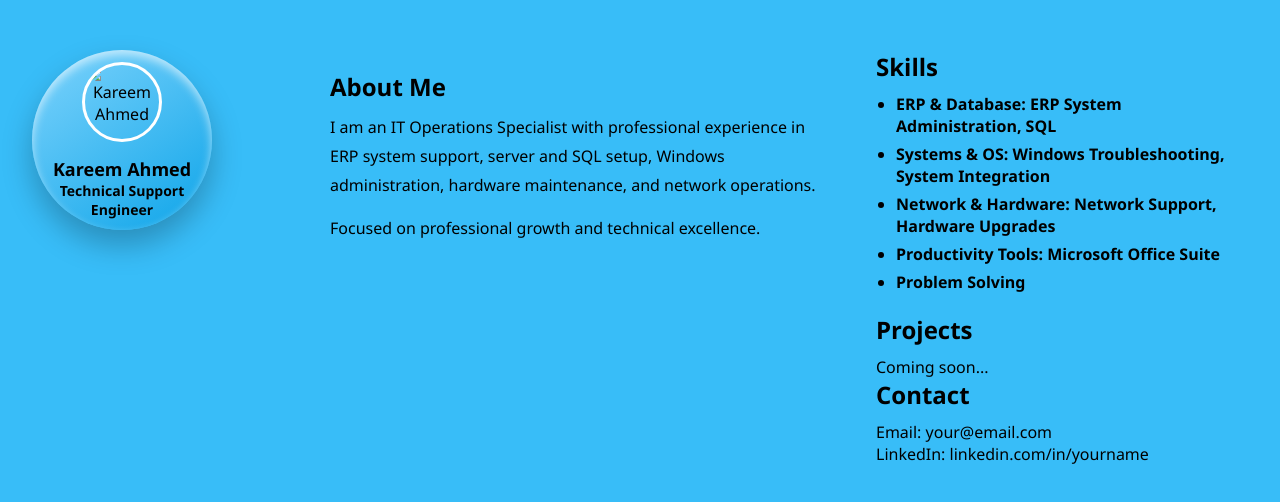
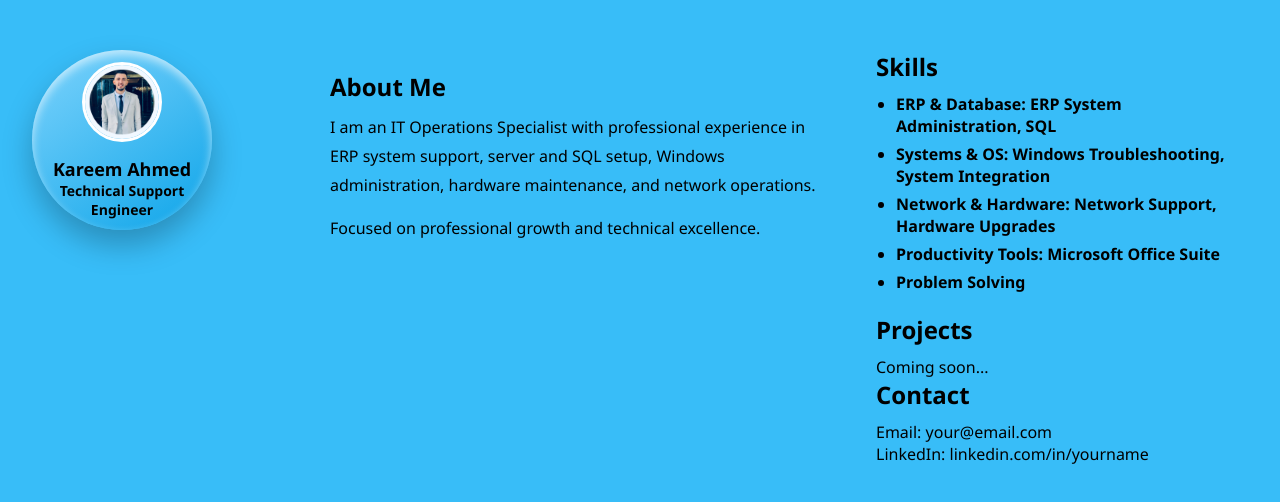
Before and after one commit to Kareem1ahmed/kareem.github.io, a plain HTML site: page index.html in a window 1280 px wide. Drawn offline with Linux system fonts and the light colour scheme.

Commit message:
Update profile image in index.html

```diff
--- a/index.html
+++ b/index.html
@@ -12,7 +12,7 @@
     <!-- العمود الشمال -->
     <div class="left">
       <div class="circle-container">
-        <img src="profile.jpg" alt="Kareem Ahmed" class="profile-pic">
+        <img src="WhatsApp Image 2025-12-31 at 12.18.01 PM.jpeg" alt="Kareem Ahmed" class="profile-pic">
         <h3>Kareem Ahmed</h3>
         <p>Technical Support Engineer</p>
       </div>
```
